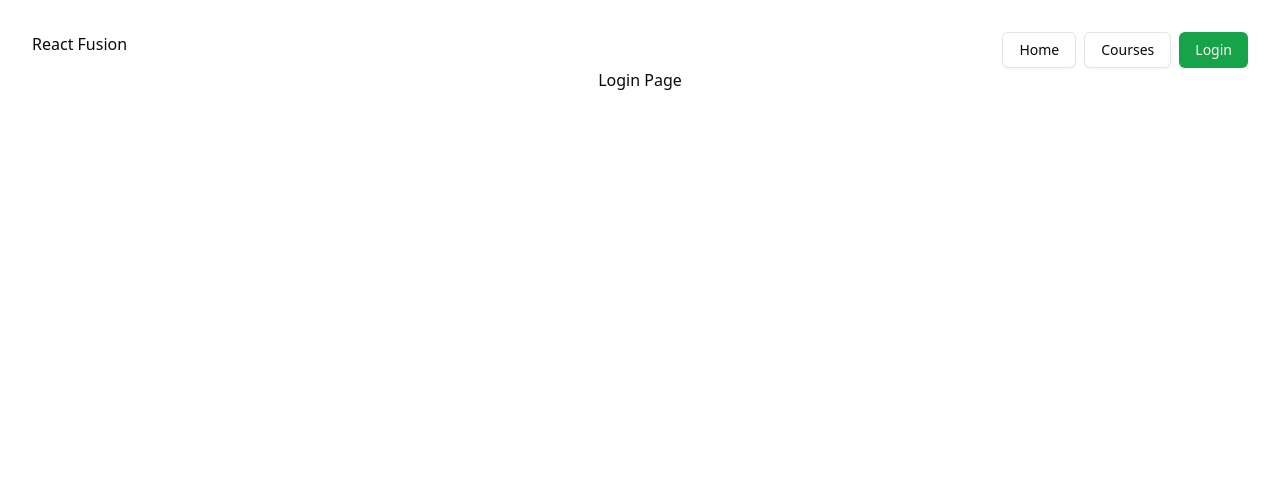
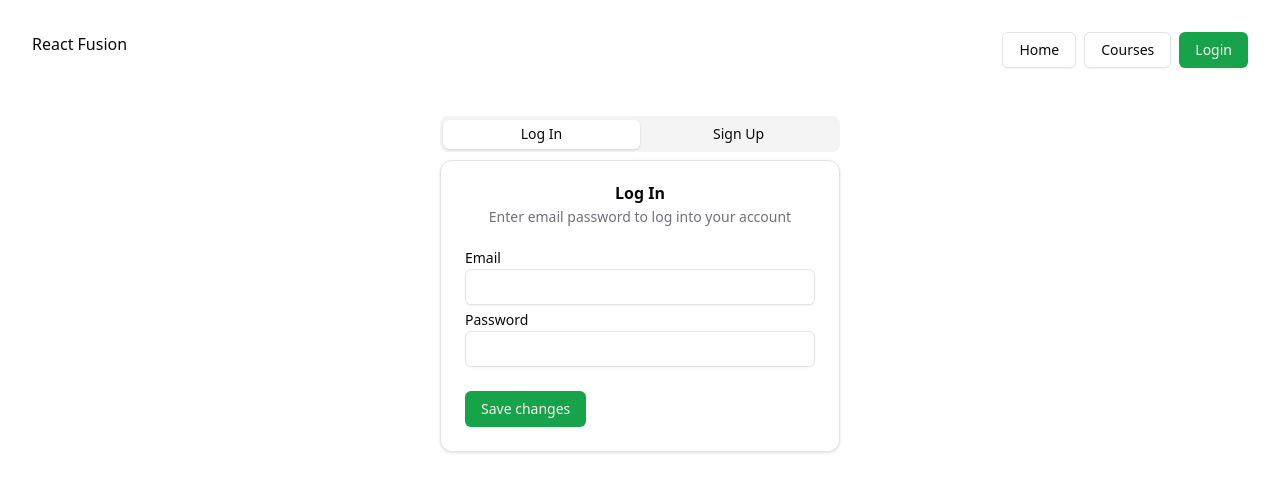
Before and after one commit to Learnathon-By-Geeky-Solutions/react-fusion, a React (Vite) app in the folder frontend-student/: page /login in a window 1280 px wide. Shown: the top 492 px of the page. Built offline with nearby package versions, Linux system fonts and the light colour scheme.

Commit message:
login ui

```diff
--- /dev/null
+++ b/frontend-student/components/ui/card.jsx
@@ -0,0 +1,101 @@
+import * as React from "react"
+
+import { cn } from "@/lib/utils"
+
+function Card({
+  className,
+  ...props
+}) {
+  return (
+    <div
+      data-slot="card"
+      className={cn(
+        "bg-card text-card-foreground flex flex-col gap-6 rounded-xl border py-6 shadow-sm",
+        className
+      )}
+      {...props} />
+  );
+}
+
+function CardHeader({
+  className,
+  ...props
+}) {
+  return (
+    <div
+      data-slot="card-header"
+      className={cn(
+        "@container/card-header grid auto-rows-min grid-rows-[auto_auto] items-start gap-1.5 px-6 has-data-[slot=card-action]:grid-cols-[1fr_auto] [.border-b]:pb-6",
+        className
+      )}
+      {...props} />
+  );
+}
+
+function CardTitle({
+  className,
+  ...props
+}) {
+  return (
+    <div
+      data-slot="card-title"
+      className={cn("leading-none font-semibold", className)}
+      {...props} />
+  );
+}
+
+function CardDescription({
+  className,
+  ...props
+}) {
+  return (
+    <div
+      data-slot="card-description"
+      className={cn("text-muted-foreground text-sm", className)}
+      {...props} />
+  );
+}
+
+function CardAction({
+  className,
+  ...props
+}) {
+  return (
+    <div
+      data-slot="card-action"
+      className={cn(
+        "col-start-2 row-span-2 row-start-1 self-start justify-self-end",
+        className
+      )}
+      {...props} />
+  );
+}
+
+function CardContent({
+  className,
+  ...props
+}) {
+  return (<div data-slot="card-content" className={cn("px-6", className)} {...props} />);
+}
+
+function CardFooter({
+  className,
+  ...props
+}) {
+  return (
+    <div
+      data-slot="card-footer"
+      className={cn("flex items-center px-6 [.border-t]:pt-6", className)}
+      {...props} />
+  );
+}
+
+export {
+  Card,
+  CardHeader,
+  CardFooter,
+  CardTitle,
+  CardAction,
+  CardDescription,
+  CardContent,
+}
--- /dev/null
+++ b/frontend-student/components/ui/input.jsx
@@ -0,0 +1,24 @@
+import * as React from "react"
+
+import { cn } from "@/lib/utils"
+
+function Input({
+  className,
+  type,
+  ...props
+}) {
+  return (
+    <input
+      type={type}
+      data-slot="input"
+      className={cn(
+        "file:text-foreground placeholder:text-muted-foreground selection:bg-primary selection:text-primary-foreground dark:bg-input/30 border-input flex h-9 w-full min-w-0 rounded-md border bg-transparent px-3 py-1 text-base shadow-xs transition-[color,box-shadow] outline-none file:inline-flex file:h-7 file:border-0 file:bg-transparent file:text-sm file:font-medium disabled:pointer-events-none disabled:cursor-not-allowed disabled:opacity-50 md:text-sm",
+        "focus-visible:border-ring focus-visible:ring-ring/50 focus-visible:ring-[3px]",
+        "aria-invalid:ring-destructive/20 dark:aria-invalid:ring-destructive/40 aria-invalid:border-destructive",
+        className
+      )}
+      {...props} />
+  );
+}
+
+export { Input }
--- /dev/null
+++ b/frontend-student/components/ui/label.jsx
@@ -0,0 +1,21 @@
+import * as React from "react"
+import * as LabelPrimitive from "@radix-ui/react-label"
+
+import { cn } from "@/lib/utils"
+
+function Label({
+  className,
+  ...props
+}) {
+  return (
+    <LabelPrimitive.Root
+      data-slot="label"
+      className={cn(
+        "flex items-center gap-2 text-sm leading-none font-medium select-none group-data-[disabled=true]:pointer-events-none group-data-[disabled=true]:opacity-50 peer-disabled:cursor-not-allowed peer-disabled:opacity-50",
+        className
+      )}
+      {...props} />
+  );
+}
+
+export { Label }
--- /dev/null
+++ b/frontend-student/components/ui/tabs.jsx
@@ -0,0 +1,60 @@
+import * as React from "react"
+import * as TabsPrimitive from "@radix-ui/react-tabs"
+
+import { cn } from "@/lib/utils"
+
+function Tabs({
+  className,
+  ...props
+}) {
+  return (
+    <TabsPrimitive.Root
+      data-slot="tabs"
+      className={cn("flex flex-col gap-2", className)}
+      {...props} />
+  );
+}
+
+function TabsList({
+  className,
+  ...props
+}) {
+  return (
+    <TabsPrimitive.List
+      data-slot="tabs-list"
+      className={cn(
+        "bg-muted text-muted-foreground inline-flex h-9 w-fit items-center justify-center rounded-lg p-[3px]",
+        className
+      )}
+      {...props} />
+  );
+}
+
+function TabsTrigger({
+  className,
+  ...props
+}) {
+  return (
+    <TabsPrimitive.Trigger
+      data-slot="tabs-trigger"
+      className={cn(
+        "data-[state=active]:bg-background dark:data-[state=active]:text-foreground focus-visible:border-ring focus-visible:ring-ring/50 focus-visible:outline-ring dark:data-[state=active]:border-input dark:data-[state=active]:bg-input/30 text-foreground dark:text-muted-foreground inline-flex h-[calc(100%-1px)] flex-1 items-center justify-center gap-1.5 rounded-md border border-transparent px-2 py-1 text-sm font-medium whitespace-nowrap transition-[color,box-shadow] focus-visible:ring-[3px] focus-visible:outline-1 disabled:pointer-events-none disabled:opacity-50 data-[state=active]:shadow-sm [&_svg]:pointer-events-none [&_svg]:shrink-0 [&_svg:not([class*='size-'])]:size-4",
+        className
+      )}
+      {...props} />
+  );
+}
+
+function TabsContent({
+  className,
+  ...props
+}) {
+  return (
+    <TabsPrimitive.Content
+      data-slot="tabs-content"
+      className={cn("flex-1 outline-none", className)}
+      {...props} />
+  );
+}
+
+export { Tabs, TabsList, TabsTrigger, TabsContent }
--- a/frontend-student/package.json
+++ b/frontend-student/package.json
@@ -10,10 +10,13 @@
     "preview": "vite preview"
   },
   "dependencies": {
+    "@radix-ui/react-label": "^2.1.2",
     "@radix-ui/react-slot": "^1.1.2",
+    "@radix-ui/react-tabs": "^1.1.3",
     "@tailwindcss/vite": "^4.0.14",
     "class-variance-authority": "^0.7.1",
     "clsx": "^2.1.1",
+    "formik": "^2.4.6",
     "lucide-react": "^0.483.0",
     "react": "^19.0.0",
     "react-dom": "^19.0.0",
--- a/frontend-student/src/components/login/Login.jsx
+++ b/frontend-student/src/components/login/Login.jsx
@@ -1,3 +1,131 @@
+import { Button } from "@/components/ui/button";
+import {
+  Card,
+  CardContent,
+  CardDescription,
+  CardFooter,
+  CardHeader,
+  CardTitle,
+} from "@/components/ui/card";
+import { Input } from "@/components/ui/input";
+import { Label } from "@/components/ui/label";
+import { Tabs, TabsContent, TabsList, TabsTrigger } from "@/components/ui/tabs";
+import { FormikProvider, useFormik } from "formik";
+
 export default function Login() {
-  return <>Login Page</>;
+  const handleLogIn = (data) => {
+    console.log("login", data);
+  };
+  const handleSignUp = (data) => {
+    console.log("signup ", data);
+  };
+  const loginFormik = useFormik({
+    initialValues: {
+      email: "",
+      password: "",
+    },
+    onSubmit: (values) => {
+      handleLogIn(values);
+    },
+  });
+
+  const signupFormik = useFormik({
+    initialValues: {
+      name: "",
+      email: "",
+      password: "",
+    },
+    onSubmit: (values) => {
+      handleSignUp(values);
+    },
+  });
+  return (
+    <div className="flex align-middle my-12 justify-around">
+      <Tabs defaultValue="login" className="w-[400px]">
+        <TabsList className="grid w-full grid-cols-2">
+          <TabsTrigger value="login">Log In</TabsTrigger>
+          <TabsTrigger value="signup">Sign Up</TabsTrigger>
+        </TabsList>
+        <TabsContent value="login">
+          <form onSubmit={loginFormik.handleSubmit}>
+            <Card>
+              <CardHeader>
+                <CardTitle>Log In</CardTitle>
+                <CardDescription>
+                  Enter email password to log into your account
+                </CardDescription>
+              </CardHeader>
+
+              <CardContent className="space-y-2">
+                <div className="space-y-1">
+                  <Label htmlFor="email">Email</Label>
+                  <Input
+                    id="email"
+                    onChange={loginFormik.handleChange("email")}
+                    value={loginFormik.values.email}
+                  />
+                </div>
+                <div className="space-y-1">
+                  <Label htmlFor="password">Password</Label>
+                  <Input
+                    id="password"
+                    onChange={loginFormik.handleChange("password")}
+                    value={loginFormik.values.password}
+                    type="password"
+                  />
+                </div>
+              </CardContent>
+              <CardFooter>
+                <Button type="submit">Save changes</Button>
+              </CardFooter>
+            </Card>
+          </form>
+        </TabsContent>
+
+        <TabsContent value="signup">
+          <form onSubmit={signupFormik.handleSubmit}>
+            <Card>
+              <CardHeader>
+                <CardTitle>Sign Up</CardTitle>
+                <CardDescription>
+                  Enter details to create account
+                </CardDescription>
+              </CardHeader>
+
+              <CardContent className="space-y-2">
+                <div className="space-y-1">
+                  <Label htmlFor="name">Name</Label>
+                  <Input
+                    id="name"
+                    onChange={signupFormik.handleChange("name")}
+                    value={signupFormik.values.name}
+                  />
+                </div>
+                <div className="space-y-1">
+                  <Label htmlFor="email">Email</Label>
+                  <Input
+                    id="email"
+                    onChange={signupFormik.handleChange("email")}
+                    value={signupFormik.values.email}
+                  />
+                </div>
+                <div className="space-y-1">
+                  <Label htmlFor="password">Password</Label>
+                  <Input
+                    id="password"
+                    onChange={signupFormik.handleChange("password")}
+                    value={signupFormik.values.password}
+                    type="password"
+                  />
+                </div>
+              </CardContent>
+              <CardFooter>
+                <Button type="submit">Save changes</Button>
+              </CardFooter>
+            </Card>
+          </form>
+        </TabsContent>
+      </Tabs>
+    </div>
+  );
 }
```
Also changed, not shown: 1 other file (tests, documents, lock files or other folders).
